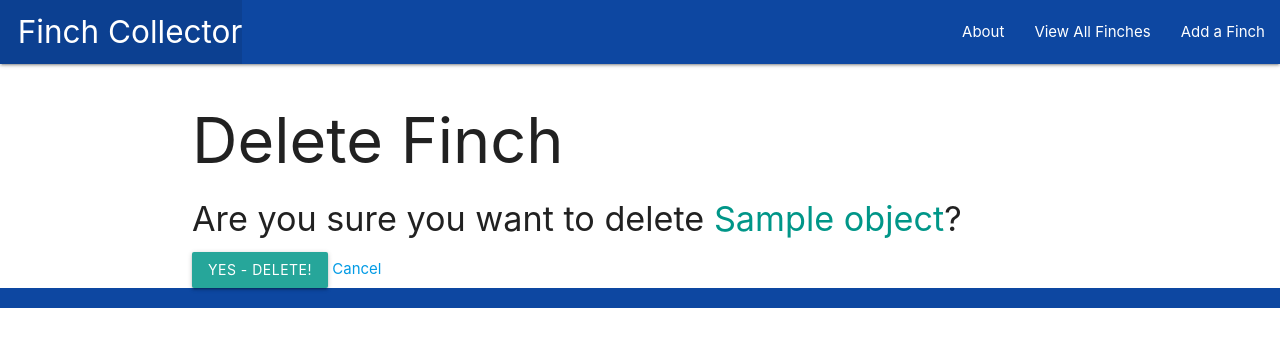
After one commit to dmwspace/finchcollector, a Django app: template main_app/templates/main_app/finch_confirm_delete.html in a window 1280 px wide. The commit adds this page. Shown: the top 347 px of the page. Run offline with Django 4.2, Linux system fonts and the light colour scheme; the template is opened without the code that fills it: most values are stand-ins (such as "Sample title", 1, 10 or a date in 2020).

Commit message:
Update and delete functionality

```diff
--- a/main_app/models.py
+++ b/main_app/models.py
@@ -1,5 +1,5 @@
 from django.db import models
-
+from django.urls import reverse
 # Create your models here.
 
 
@@ -10,3 +10,6 @@ class Finch(models.Model):
 
     def __str__(self):
         return self.name
+
+    def get_absolute_url(self):
+        return reverse('detail', kwargs={'finch_id': self.id})
--- a/main_app/templates/base.html
+++ b/main_app/templates/base.html
@@ -18,7 +18,8 @@
         </ul>
         <ul class="right">
           <li><a href="/about">About</a></li>
-          <li><a href="/finches">View All Finches</li>
+          <li><a href="/finches">View All Finches</a></li>
+          <li><a href="{% url 'finches_create' %}">Add a Finch</a></li>
         </ul>
       </div>
     </nav>
--- a/main_app/templates/finches/detail.html
+++ b/main_app/templates/finches/detail.html
@@ -12,6 +12,10 @@
 
     {% endif %}
   </div>
+  <div class="card-action">
+    <a href="{% url 'finches_update' finch.id %}">Edit</a>
+    <a href="{% url 'finches_delete' finch.id %}">Delete</a>
+  </div>
 </div>
 
 {% endblock %}
--- /dev/null
+++ b/main_app/templates/main_app/finch_confirm_delete.html
@@ -0,0 +1,20 @@
+{% extends 'base.html' %}
+
+
+<!-- we get the object variable for free from the CatDelete cbv
+which has the same keys(attributes) as your cat model, because it  -->
+<!-- an instance of that class -->
+
+{% block content %}
+  <h1>Delete Finch</h1>
+
+  <h4>Are you sure you want to delete <span class="teal-text">{{ object.name }}</span>?</h4>
+
+  <!-- django has a method override built in, remember browser can only send
+  get/post requsts from forms, django will handle changing it to a delete -->
+  <form action="" method="POST">
+    {% csrf_token %}
+    <input type="submit" value="Yes - Delete!" class="btn">
+    <a href="{% url 'detail' finch.id %}">Cancel</a>
+  </form>
+{% endblock %}
--- a/main_app/urls.py
+++ b/main_app/urls.py
@@ -1,4 +1,5 @@
 from django.urls import path
+
 from . import views
 
 urlpatterns = [
@@ -6,5 +7,8 @@ urlpatterns = [
     path('base/', views.base, name='base'),
     path('about/', views.about, name='about'),
     path('finches/', views.finches_index, name='index'),
-    path('finches/<int:finch_id>', views.finches_detail, name='detail')
+    path('finches/<int:finch_id>', views.finches_detail, name='detail'),
+    path('finches/create/', views.FinchCreate.as_view(), name='finches_create'),
+    path('finches/<int:pk>/delete/', views.FinchDelete.as_view(), name='finches_delete'),
+    path('finches/<int:pk>/update/', views.FinchUpdate.as_view(), name='finches_update'),
 ]
```
Also changed, not shown: main_app/templates/main_app/finch_form.html (added, +23 -0 lines), main_app/views.py (+13 -0 lines).
